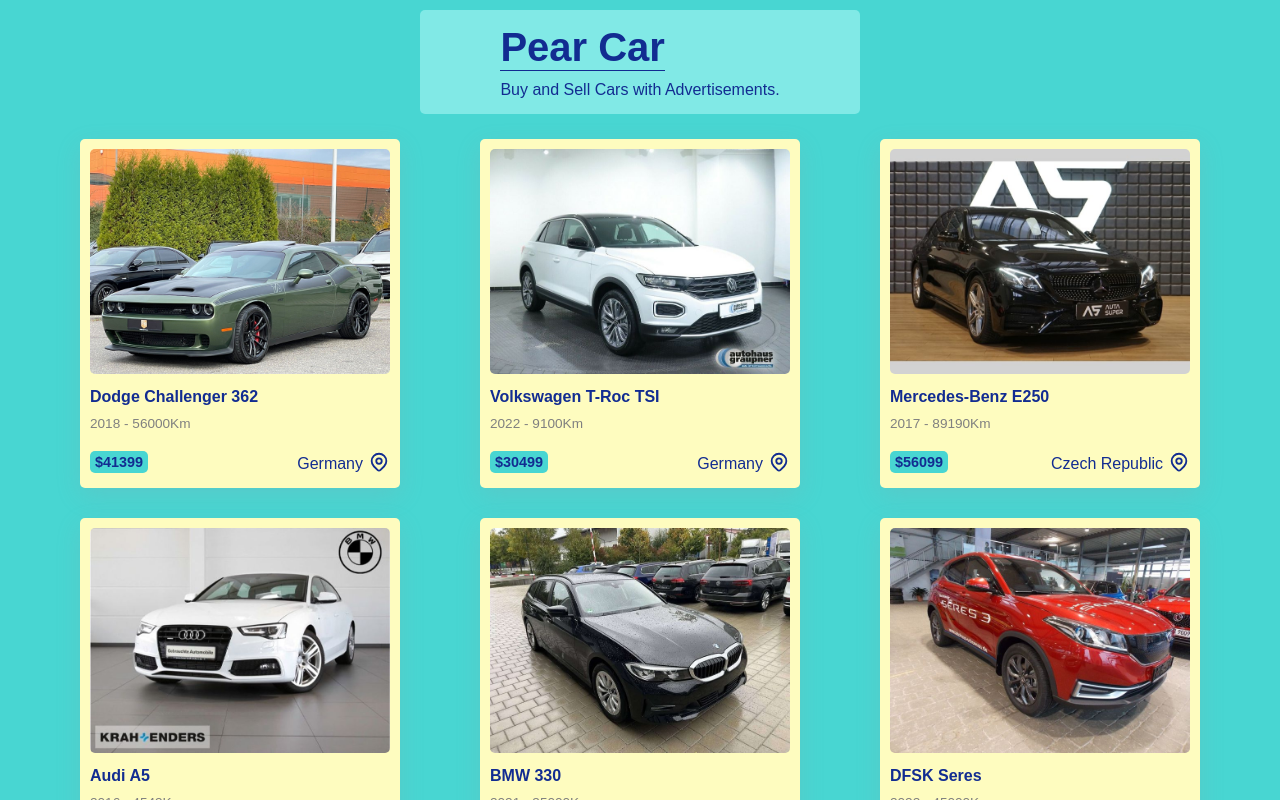
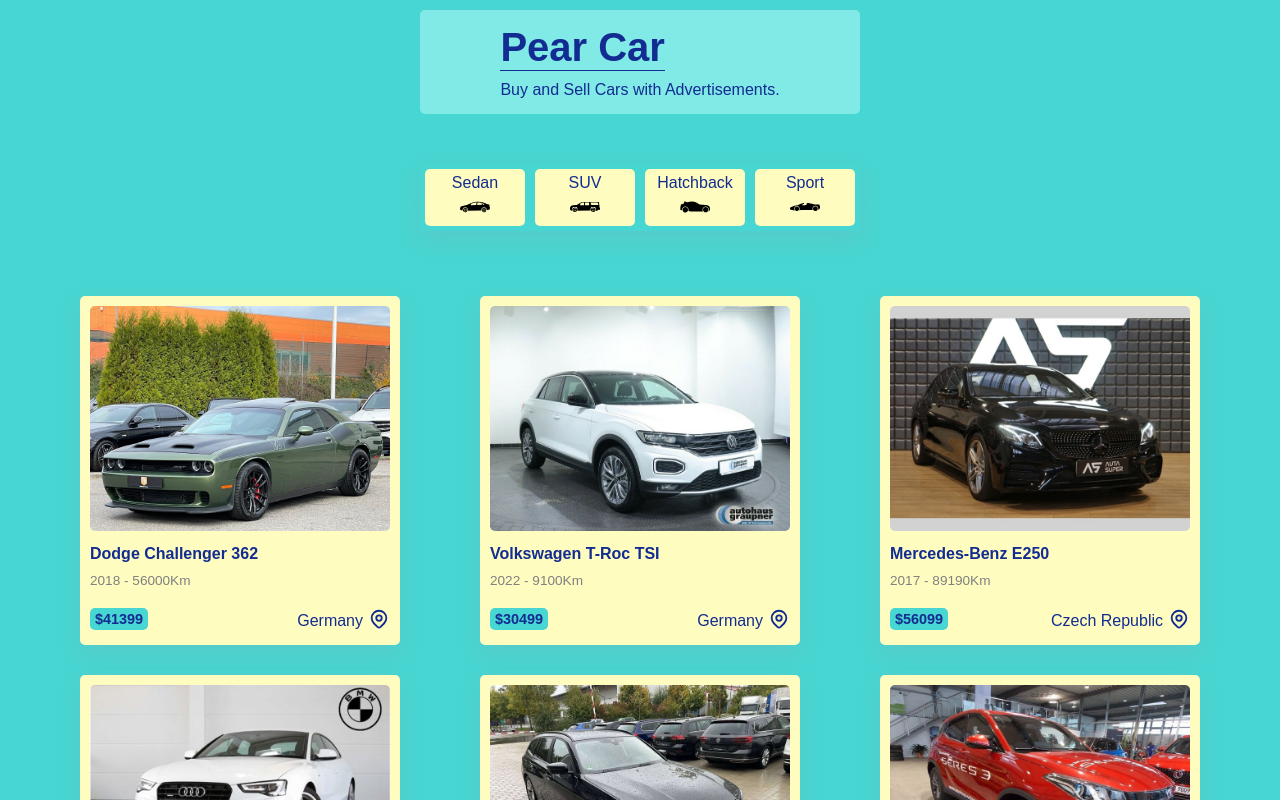
Before and after one commit to golabisib/CarStore, a Next.js app in the folder pearcar/: page /cars in a window 1280 px wide. Shown: the top 800 px of the page. Built offline with nearby package versions, Linux system fonts and the light colour scheme.

Commit message:
Fix: The Categories with this styles is add.

```diff
--- /dev/null
+++ b/pearcar/components/modules/Categories.js
@@ -0,0 +1,30 @@
+import styles from "../../styles/Categories.module.scss";
+import Hatchback from "../icons/Hatchback";
+import Sedan from "../icons/Sedan";
+import Sport from "../icons/Sport";
+import Suv from "../icons/Suv";
+
+function Categories() {
+  return (
+    <div className={styles.container}>
+      <div>
+        <p>Sedan</p>
+        <Sedan />
+      </div>
+      <div>
+        <p>SUV</p>
+        <Suv />
+      </div>
+      <div>
+        <p>Hatchback</p>
+        <Hatchback />
+      </div>
+      <div>
+        <p>Sport</p>
+        <Sport />
+      </div>
+    </div>
+  );
+}
+
+export default Categories;
--- a/pearcar/pages/cars/index.js
+++ b/pearcar/pages/cars/index.js
@@ -1,9 +1,11 @@
+import Categories from "@/components/modules/Categories";
 import CarsPage from "@/components/templates/CarsPage";
 import carsData from "@/data/carsData";
 
 function Details() {
   return (
     <div>
+        <Categories />
       <CarsPage carsData={carsData} />
     </div>
   );
--- /dev/null
+++ b/pearcar/styles/Categories.module.scss
@@ -0,0 +1,31 @@
+@import 'colors';
+.container {
+    box-shadow: rgba(149, 157, 165, 0.2) 0px 8px 24px;
+    width: fit-content;
+    margin: 50px auto;
+    display: flex;
+    justify-content: space-between;
+    align-items: center;
+    border-radius: 5px;
+  }
+
+  .container div {
+    text-align: center;
+    margin: 5px;
+    background-color: $khakiColor;
+    padding: 5px;
+    padding-bottom: 0;
+    border-radius: 5px;
+    width: 100px;
+  }
+
+  @media (max-width: 600px) {
+    .container {
+      width: 320px;
+      flex-wrap: wrap;
+    }
+
+    .container div {
+      width: 150px;
+    }
+  }
```
